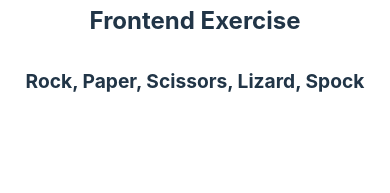
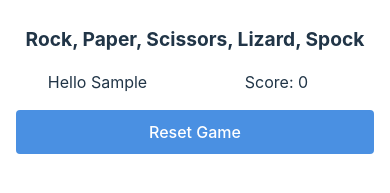
Before and after one commit to MadhavM-117/automata-front-end-task, a React (Vite) app: page / in a window 390 px wide. Both pictures are taken after typing "Sample" into the empty fields and a click on the button "Let's go!". Shown: the part 473-666 px from the top of the page. Built offline with nearby package versions, Linux system fonts and the light colour scheme.

Commit message:
feat: add scoreboard display w/ game reset
- add scoreboard component, with tests
  - tests use regex for partial content matching
- ensure responsive scoreboard

```diff
--- a/src/Game/Game.css
+++ b/src/Game/Game.css
@@ -1,4 +1,12 @@
 .game-container {
+  width: 50%;
+  max-width: 1280px;
+}
+
+@media (max-width: 768px) {
+  .game-container {
+    width: 100%;
+  }
 }
 
 .username-form-container {
@@ -39,3 +47,21 @@
 .game-button:hover {
   background-color: #357abd;
 }
+
+.scoreboard-container {
+  display: flex;
+  flex-direction: row;
+  justify-content: space-between;
+}
+
+@media (max-width: 768px) {
+  .scoreboard-container {
+    display: grid;
+    grid-template-columns: 1fr 1fr;
+    gap: 1rem;
+
+    .game-button {
+      grid-column: span 3;
+    }
+  }
+}
--- a/src/Game/Game.tsx
+++ b/src/Game/Game.tsx
@@ -1,7 +1,8 @@
 import './Game.css';
-import UsernameInput from './UsernameInput';
+import UsernameForm from './UsernameInput';
 import PlayGame from './PlayGame';
 import { useGameState } from '../hooks';
+import Scoreboard from './Scoreboard';
 
 const Game: React.FC = () => {
   const { gameState } = useGameState();
@@ -9,9 +10,12 @@ const Game: React.FC = () => {
   return (
     <div className="game-container">
       {gameState && gameState.username !== null ? (
-        <PlayGame />
+        <>
+          <Scoreboard />
+          <PlayGame />
+        </>
       ) : (
-        <UsernameInput />
+        <UsernameForm />
       )}
     </div>
   );
--- a/src/Game/PlayGame.tsx
+++ b/src/Game/PlayGame.tsx
@@ -1,7 +1,7 @@
 import React from 'react';
 
 const PlayGame: React.FC = () => {
-  return <></>;
+  return <div className="play-container" data-testid="play-game"></div>;
 };
 
 export default PlayGame;
--- /dev/null
+++ b/src/Game/Scoreboard.tsx
@@ -0,0 +1,24 @@
+import { useGameState } from '../hooks';
+
+const Scoreboard: React.FC = () => {
+  const { gameState, dispatch } = useGameState();
+
+  if (gameState?.username === null) {
+    return <></>;
+  }
+
+  return (
+    <div className="scoreboard-container" data-testid="scoreboard">
+      <div>Hello {gameState.username}</div>
+      <div>Score: {gameState.currentScore}</div>
+      <button
+        className="game-button"
+        onClick={() => dispatch({ type: 'RESET_GAME' })}
+      >
+        Reset Game
+      </button>
+    </div>
+  );
+};
+
+export default Scoreboard;
--- a/src/Game/UsernameInput.tsx
+++ b/src/Game/UsernameInput.tsx
@@ -2,7 +2,7 @@ import React, { FormEvent, useCallback } from 'react';
 import './Game.css';
 import { useGameState } from '../hooks';
 
-const UsernameInput: React.FC = () => {
+const UsernameForm: React.FC = () => {
   const { dispatch } = useGameState();
   const handleSubmit = useCallback(
     (e: FormEvent<HTMLFormElement>) => {
@@ -40,4 +40,4 @@ const UsernameInput: React.FC = () => {
   );
 };
 
-export default UsernameInput;
+export default UsernameForm;
--- a/src/hooks.ts
+++ b/src/hooks.ts
@@ -50,7 +50,7 @@ export const gameReducer = (
 
     case 'RESET_GAME': {
       const resetState = {
-        username: null,
+        ...state,
         currentScore: 0,
         playerTurnHistory: [],
       };
```
Also changed, not shown: 1 other file (tests, documents, lock files or other folders).
